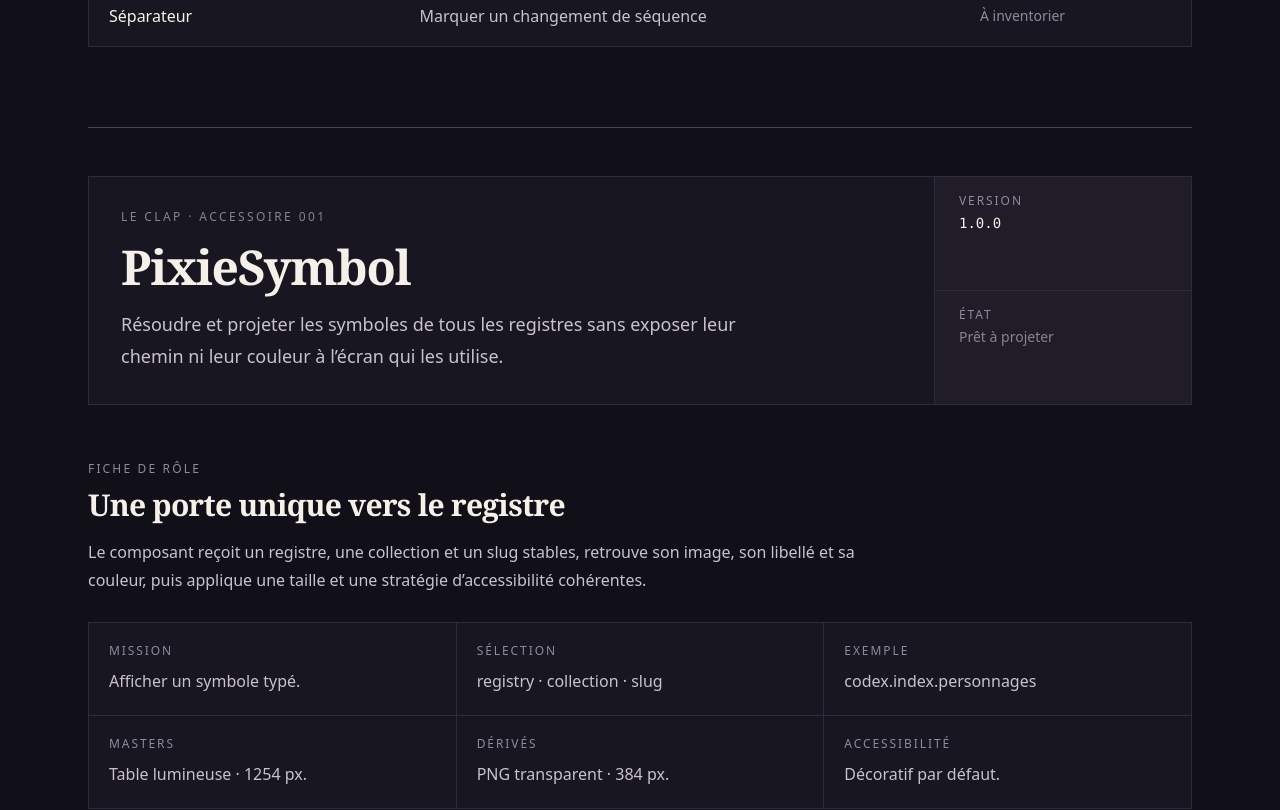
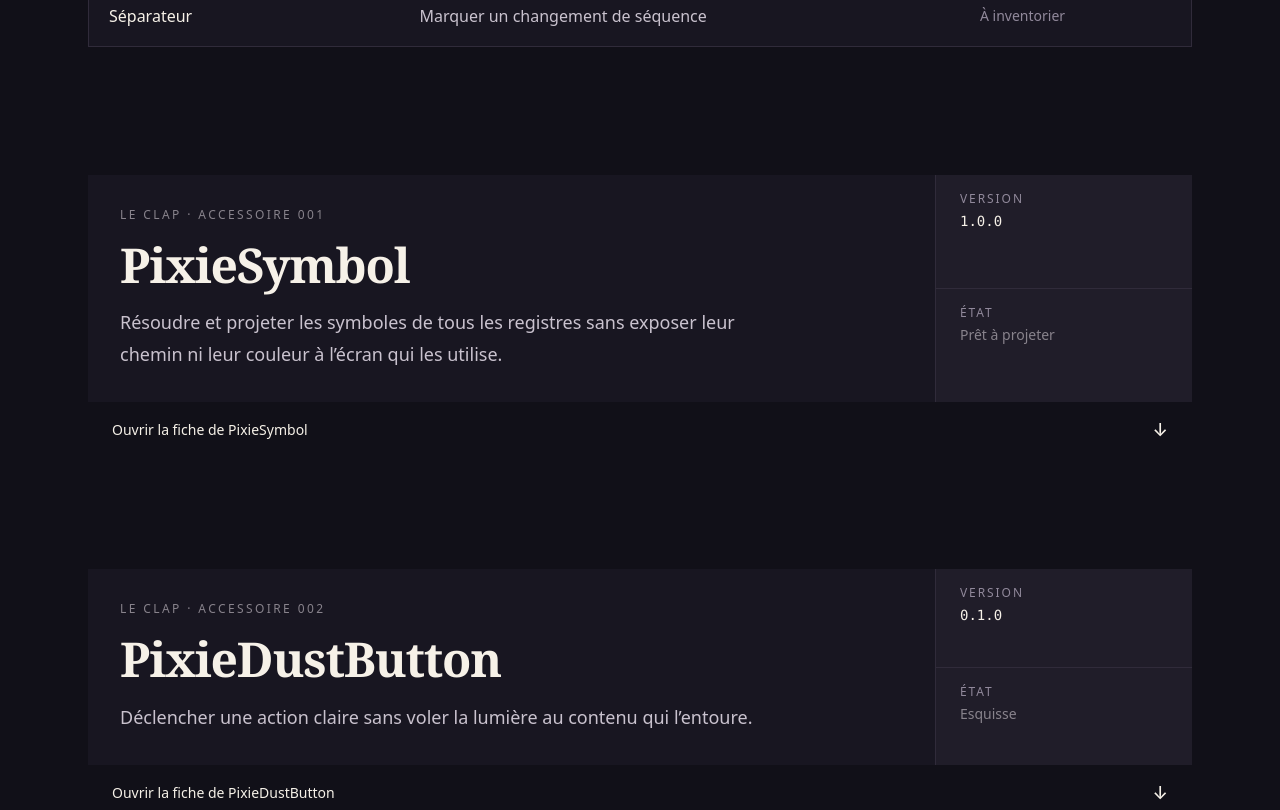
Before and after one commit to iamjulienjulien/ledisneyiste-codex, a Next.js app: page /atelier in a window 1280 px wide. Shown: the part 6460-7270 px from the top of the page. Built offline with nearby package versions, Linux system fonts and the light colour scheme.

Commit message:
🎨 Mise en scène > Les fiches d’accessoires s’ouvrent sur commande > 🐭 Julien

```diff
--- a/src/app/atelier/_components/BoutonDossier.tsx
+++ b/src/app/atelier/_components/BoutonDossier.tsx
@@ -1,3 +1,4 @@
+import { AtelierFicheAccessoire } from "@/components/atelier/AtelierFicheAccessoire";
 import { AtelierPropertiesTable } from "@/components/atelier/AtelierPropertiesTable";
 import { PixieDustButton } from "@/components/ui/PixieDustButton";
 import { BoutonPlayground } from "./BoutonPlayground";
@@ -89,12 +90,12 @@ function TitreSequence({
 
 export function BoutonDossier() {
     return (
-        <article
+        <AtelierFicheAccessoire
             id="bouton"
-            aria-labelledby="bouton-title"
-            className="mt-16 scroll-mt-8 border-t border-line-strong pt-12"
-        >
-            <header className="overflow-hidden border border-line bg-surface">
+            labelledBy="bouton-title"
+            nom="PixieDustButton"
+            className="mt-16 scroll-mt-8"
+            header={
                 <div className="grid gap-px bg-line md:grid-cols-[1fr_auto]">
                     <div className="bg-surface p-6 sm:p-8">
                         <p className="text-xs font-medium uppercase tracking-[0.2em] text-accent">
@@ -131,8 +132,8 @@ export function BoutonDossier() {
                         </div>
                     </dl>
                 </div>
-            </header>
-
+            }
+        >
             <section aria-labelledby="bouton-identite" className="mt-14">
                 <TitreSequence
                     id="bouton-identite"
@@ -337,6 +338,6 @@ type PixieDustButtonSize = "petit" | "moyen" | "grand";`}</CodeExemple>
                     </article>
                 </div>
             </section>
-        </article>
+        </AtelierFicheAccessoire>
     );
 }
--- a/src/app/atelier/_components/PixieSymbolDossier.tsx
+++ b/src/app/atelier/_components/PixieSymbolDossier.tsx
@@ -1,3 +1,4 @@
+import { AtelierFicheAccessoire } from "@/components/atelier/AtelierFicheAccessoire";
 import { AtelierPropertiesTable } from "@/components/atelier/AtelierPropertiesTable";
 import { PixieSymbol } from "@/components/ui/PixieSymbol";
 import { getSymbol, getSymbolSlugs } from "@/registry/symbols";
@@ -94,12 +95,12 @@ function TitreSequence({
 
 export function PixieSymbolDossier() {
     return (
-        <article
+        <AtelierFicheAccessoire
             id="pixie-symbol"
-            aria-labelledby="pixie-symbol-title"
-            className="mt-20 scroll-mt-8 border-t border-line-strong pt-12"
-        >
-            <header className="overflow-hidden border border-line bg-surface">
+            labelledBy="pixie-symbol-title"
+            nom="PixieSymbol"
+            className="mt-20 scroll-mt-8"
+            header={
                 <div className="grid gap-px bg-line md:grid-cols-[1fr_auto]">
                     <div className="bg-surface p-6 sm:p-8">
                         <p className="text-xs font-medium uppercase tracking-[0.2em] text-accent">
@@ -137,8 +138,8 @@ export function PixieSymbolDossier() {
                         </div>
                     </dl>
                 </div>
-            </header>
-
+            }
+        >
             <section aria-labelledby="pixie-symbol-identite" className="mt-14">
                 <TitreSequence
                     id="pixie-symbol-identite"
@@ -333,6 +334,6 @@ export function PixieSymbolDossier() {
                     <AtelierPropertiesTable properties={proprietes} />
                 </div>
             </section>
-        </article>
+        </AtelierFicheAccessoire>
     );
 }
--- /dev/null
+++ b/src/components/atelier/AtelierFicheAccessoire/AtelierFicheAccessoire.module.css
@@ -0,0 +1,64 @@
+.root {
+    border-top: 1px solid var(--color-line-strong);
+    padding-top: 3rem;
+}
+
+.frame {
+    overflow: hidden;
+    border: 1px solid var(--color-line);
+    background: var(--color-surface);
+}
+
+.content {
+    border-top: 1px solid var(--color-line);
+    padding: 0 1.5rem 3rem;
+}
+
+.toggle {
+    display: flex;
+    width: 100%;
+    align-items: center;
+    justify-content: space-between;
+    gap: 1rem;
+    border: 0;
+    border-top: 1px solid var(--color-line);
+    background: var(--color-surface-muted);
+    padding: 1rem 1.5rem;
+    color: var(--color-accent);
+    font-size: 0.875rem;
+    font-weight: 500;
+    text-align: left;
+    transition:
+        color 150ms ease,
+        background-color 150ms ease;
+}
+
+.toggle:hover {
+    background: var(--color-accent-soft);
+    color: var(--color-accent-hover);
+}
+
+.toggle:focus-visible {
+    outline: 2px solid var(--color-focus);
+    outline-offset: -3px;
+}
+
+.arrow {
+    flex-shrink: 0;
+    font-size: 1.125rem;
+    line-height: 1;
+}
+
+@media (min-width: 40rem) {
+    .content {
+        padding-right: 2rem;
+        padding-bottom: 4rem;
+        padding-left: 2rem;
+    }
+}
+
+@media (prefers-reduced-motion: reduce) {
+    .toggle {
+        transition: none;
+    }
+}
--- /dev/null
+++ b/src/components/atelier/AtelierFicheAccessoire/AtelierFicheAccessoire.tsx
@@ -0,0 +1,60 @@
+"use client";
+
+import { useState, type ReactNode } from "react";
+import styles from "./AtelierFicheAccessoire.module.css";
+
+type AtelierFicheAccessoireProps = Readonly<{
+    id: string;
+    labelledBy: string;
+    nom: string;
+    className?: string;
+    header: ReactNode;
+    children: ReactNode;
+}>;
+
+export function AtelierFicheAccessoire({
+    id,
+    labelledBy,
+    nom,
+    className = "",
+    header,
+    children,
+}: AtelierFicheAccessoireProps) {
+    const [ouverte, setOuverte] = useState(false);
+    const contenuId = `${id}-contenu`;
+
+    return (
+        <article
+            id={id}
+            aria-labelledby={labelledBy}
+            className={`${styles.root} ${className}`.trim()}
+        >
+            <div className={styles.frame}>
+                <header>{header}</header>
+
+                <div
+                    id={contenuId}
+                    className={styles.content}
+                    hidden={!ouverte}
+                >
+                    {children}
+                </div>
+
+                <button
+                    type="button"
+                    aria-expanded={ouverte}
+                    aria-controls={contenuId}
+                    onClick={() => setOuverte((etat) => !etat)}
+                    className={styles.toggle}
+                >
+                    <span>
+                        {ouverte ? "Replier" : "Ouvrir"} la fiche de {nom}
+                    </span>
+                    <span aria-hidden="true" className={styles.arrow}>
+                        {ouverte ? "↑" : "↓"}
+                    </span>
+                </button>
+            </div>
+        </article>
+    );
+}
--- /dev/null
+++ b/src/components/atelier/AtelierFicheAccessoire/index.ts
@@ -0,0 +1 @@
+export { AtelierFicheAccessoire } from "./AtelierFicheAccessoire";
```
